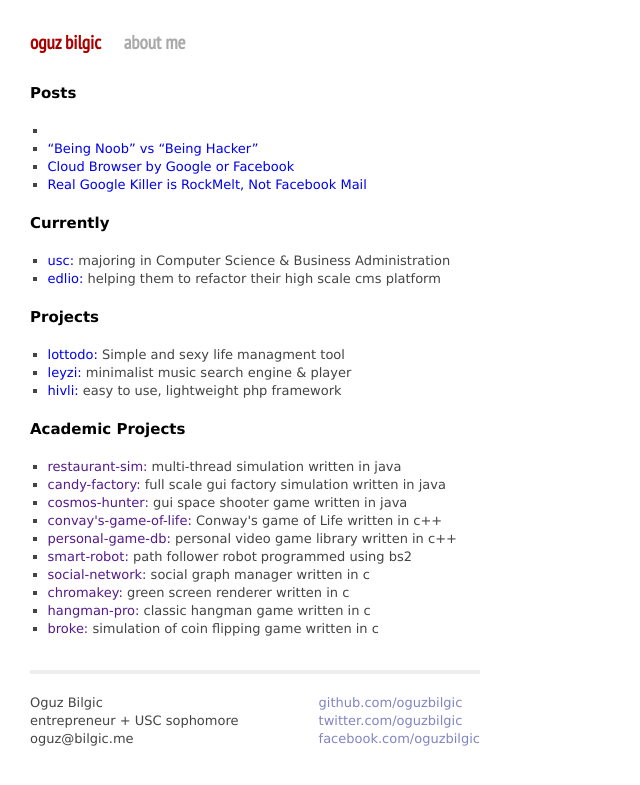
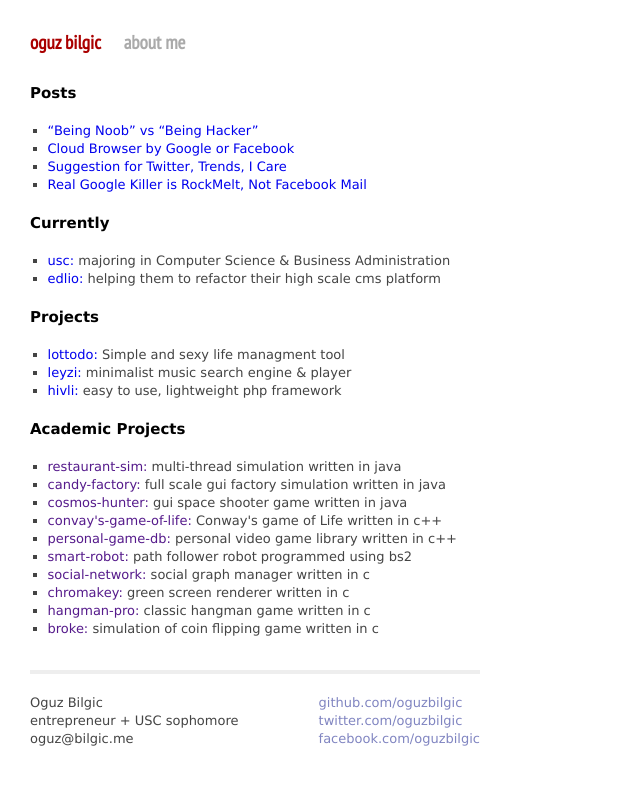
Before and after one commit to oguzbilgic/oguzbilgic.github.com, a Jekyll site: the page built from index.html, in a window 1280 px wide. Shown: the top 785 px of the page, without its empty margins (0-640 px from the left). Built offline with Jekyll 4.4.1, drawn with Linux system fonts in a browser that asks for light colours; Markdown is read by kramdown in place of the engine named in the settings.

Commit message:
Update _posts/2010-11-26-Suggestion-For-Twitter-Trends-I-Care.markdown

```diff
--- a/_posts/2010-11-26-Suggestion-For-Twitter-Trends-I-Care.markdown
+++ b/_posts/2010-11-26-Suggestion-For-Twitter-Trends-I-Care.markdown
@@ -1,6 +1,6 @@
 ---
 layout: post
-title: Suggestion for Twitter: Trends, I Care
+title: Suggestion for Twitter, Trends, I Care
 ---
 
 # Suggestion for Twitter: Trends, I Care
```
